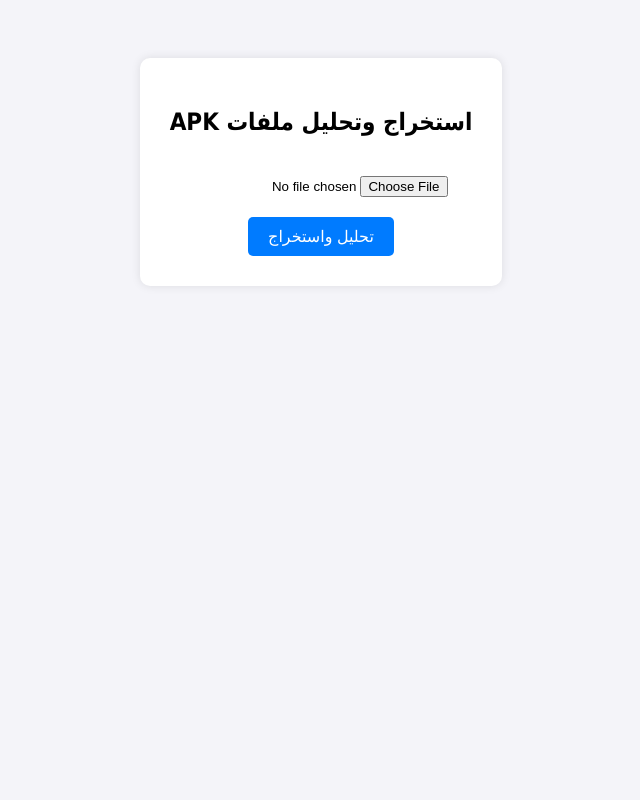
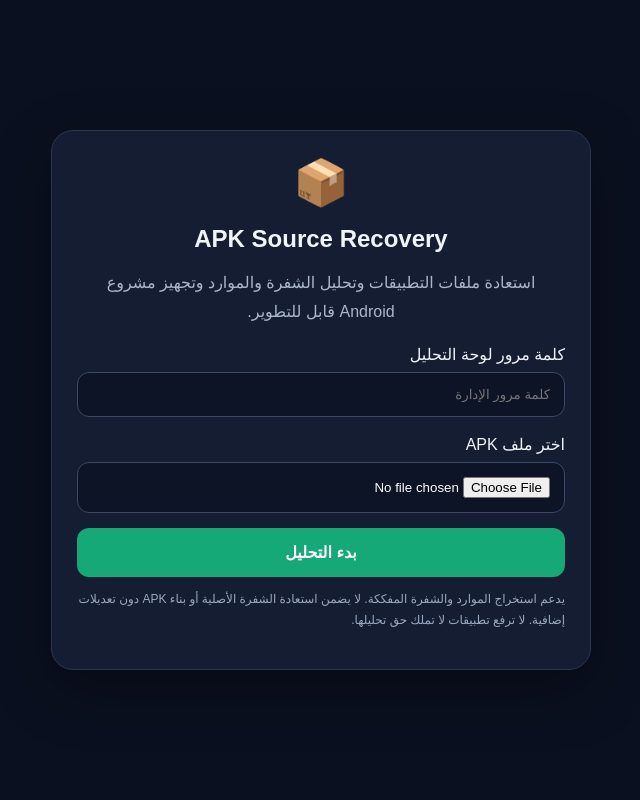
Before and after one commit to eoi-i/server-bot, a Flask app: page / in a window 1280 px wide. Shown: the whole page, without its empty margins (319-959 px from the left). Run offline with Flask 3, Linux system fonts and the light colour scheme; parts of the project's set-up code (start-up, migrations or seed data) failed here and were passed over.

Commit message:
Update index.html

```diff
--- a/templates/index.html
+++ b/templates/index.html
@@ -1,32 +1,157 @@
+
 <!DOCTYPE html>
 <html lang="ar" dir="rtl">
 <head>
 <meta charset="UTF-8">
-    <meta name="viewport" content="width=device-width, initial-scale=1.0">
-    <title>محلل ومستخرج ملفات APK</title>
+<meta name="viewport" content="width=device-width, initial-scale=1">
+<title>APK Source Recovery</title>
 <style>
-        body { font-family: Tahoma, sans-serif; background-color: #f4f4f9; text-align: center; padding: 50px; }
-        .container { background: white; padding: 30px; border-radius: 10px; display: inline-block; box-shadow: 0px 0px 10px rgba(0,0,0,0.1); }
-        input[type="file"] { margin: 20px 0; }
-        button { background: #007bff; color: white; border: none; padding: 10px 20px; border-radius: 5px; cursor: pointer; font-size: 16px; }
-        button:hover { background: #0056b3; }
-        .download-btn { background: #28a745; margin-top: 20px; display: inline-block; text-decoration: none; color: white; padding: 10px 20px; border-radius: 5px; }
+*{box-sizing:border-box}
+body{
+ margin:0;background:#0b1020;color:#f1f5f9;
+ font-family:Arial,sans-serif;min-height:100vh;
+ display:flex;align-items:center;justify-content:center;padding:20px
+}
+.container{width:100%;max-width:540px}
+.card{
+ background:#151d32;border:1px solid #293650;
+ border-radius:22px;padding:25px;
+ box-shadow:0 20px 60px #0005
+}
+.logo{text-align:center;font-size:45px}
+h1{text-align:center;font-size:24px}
+.desc{text-align:center;color:#aab6ca;line-height:1.8}
+label{display:block;margin:18px 0 8px}
+input[type=password],input[type=file]{
+ width:100%;padding:14px;border-radius:12px;
+ border:1px solid #394967;background:#0c1426;
+ color:white
+}
+button,.download{
+ display:block;width:100%;padding:15px;border:0;
+ border-radius:12px;background:#16a978;color:white;
+ font-size:16px;font-weight:bold;text-align:center;
+ cursor:pointer;margin-top:15px;text-decoration:none
+}
+button:disabled{opacity:.5}
+.progress{
+ height:12px;background:#28354b;border-radius:20px;
+ overflow:hidden;margin:18px 0
+}
+#bar{height:100%;width:0;background:#20d69a;transition:.3s}
+#result{display:none;margin-top:20px}
+#message{text-align:center;color:#b8c6d9;line-height:1.8}
+.note{font-size:12px;color:#9aa9c0;line-height:1.8}
+.hidden{display:none}
 </style>
 </head>
 <body>
 <div class="container">
-        <h2>استخراج وتحليل ملفات APK</h2>
-        <form action="/upload" method="post" enctype="multipart/form-data">
-            <input type="file" name="apk_file" accept=".apk" required><br>
-            <button type="submit">تحليل واستخراج</button>
+<div class="card">
+ <div class="logo">📦</div>
+ <h1>APK Source Recovery</h1>
+ <p class="desc">
+ استعادة ملفات التطبيقات وتحليل الشفرة والموارد
+ وتجهيز مشروع Android قابل للتطوير.
+ </p>
+
+ <form id="form">
+  <label>كلمة مرور لوحة التحليل</label>
+  <input type="password" name="password"
+         placeholder="كلمة مرور الإدارة" required>
+
+  <label>اختر ملف APK</label>
+  <input type="file" name="apk" accept=".apk"
+         required>
+
+  <button id="start">بدء التحليل</button>
  </form>
 
-        {% if download_ready %}
-            <div style="margin-top: 20px;">
-                <p>تم المعالجة بنجاح!</p>
-                <a class="download-btn" href="/download/{{ filename }}">تنزيل الشفرة والمحتويات (ZIP)</a>
+ <div id="result">
+  <div class="progress"><div id="bar"></div></div>
+  <p id="percent" style="text-align:center">0%</p>
+  <p id="message">بانتظار بدء التحليل...</p>
+  <a id="download" class="download hidden">⬇ تنزيل المشروع ZIP</a>
  </div>
-        {% endif %}
+
+ <p class="note">
+ يدعم استخراج الموارد والشفرة المفككة. لا يضمن استعادة
+ الشفرة الأصلية أو بناء APK دون تعديلات إضافية.
+ لا ترفع تطبيقات لا تملك حق تحليلها.
+ </p>
 </div>
+</div>
+
+<script>
+const form = document.getElementById("form");
+const start = document.getElementById("start");
+const result = document.getElementById("result");
+const bar = document.getElementById("bar");
+const percent = document.getElementById("percent");
+const message = document.getElementById("message");
+const download = document.getElementById("download");
+
+form.addEventListener("submit", async e => {
+ e.preventDefault();
+
+ start.disabled = true;
+ start.textContent = "جارٍ رفع الملف...";
+ result.style.display = "block";
+ download.classList.add("hidden");
+
+ try {
+  const response = await fetch("/upload", {
+   method:"POST",
+   body:new FormData(form)
+  });
+
+  const data = await response.json();
+
+  if(!response.ok) throw new Error(data.error || "فشل الرفع");
+
+  message.textContent = "تم رفع APK، بدأ التحليل...";
+  poll(data.job_id);
+
+ } catch(error) {
+  message.textContent = error.message;
+  start.disabled = false;
+  start.textContent = "إعادة المحاولة";
+ }
+});
+
+async function poll(id) {
+ try {
+  const response = await fetch("/status/" + id);
+  const data = await response.json();
+
+  if(!response.ok) throw new Error(data.error || "تعذر قراءة الحالة");
+
+  bar.style.width = data.progress + "%";
+  percent.textContent = data.progress + "%";
+  message.textContent = data.message;
+
+  if(data.status === "completed") {
+   download.href = "/download/" + id;
+   download.classList.remove("hidden");
+   start.disabled = false;
+   start.textContent = "تحليل APK آخر";
+   return;
+  }
+
+  if(data.status === "error") {
+   start.disabled = false;
+   start.textContent = "إعادة المحاولة";
+   return;
+  }
+
+  setTimeout(() => poll(id), 2000);
+
+ } catch(error) {
+  message.textContent = error.message;
+  start.disabled = false;
+  start.textContent = "إعادة المحاولة";
+ }
+}
+</script>
 </body>
 </html>
```
Lines whose indentation alone changed are shown as unchanged.
